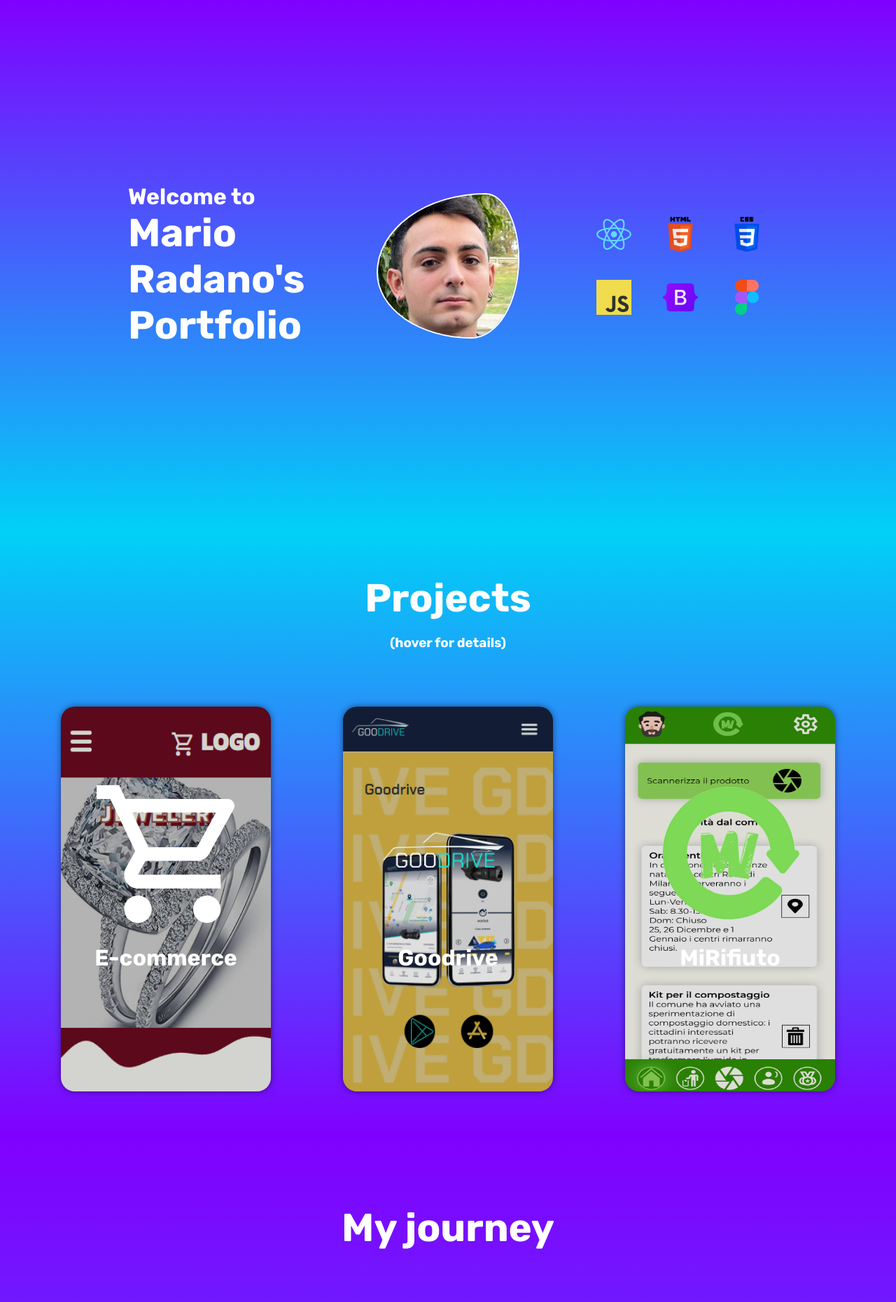
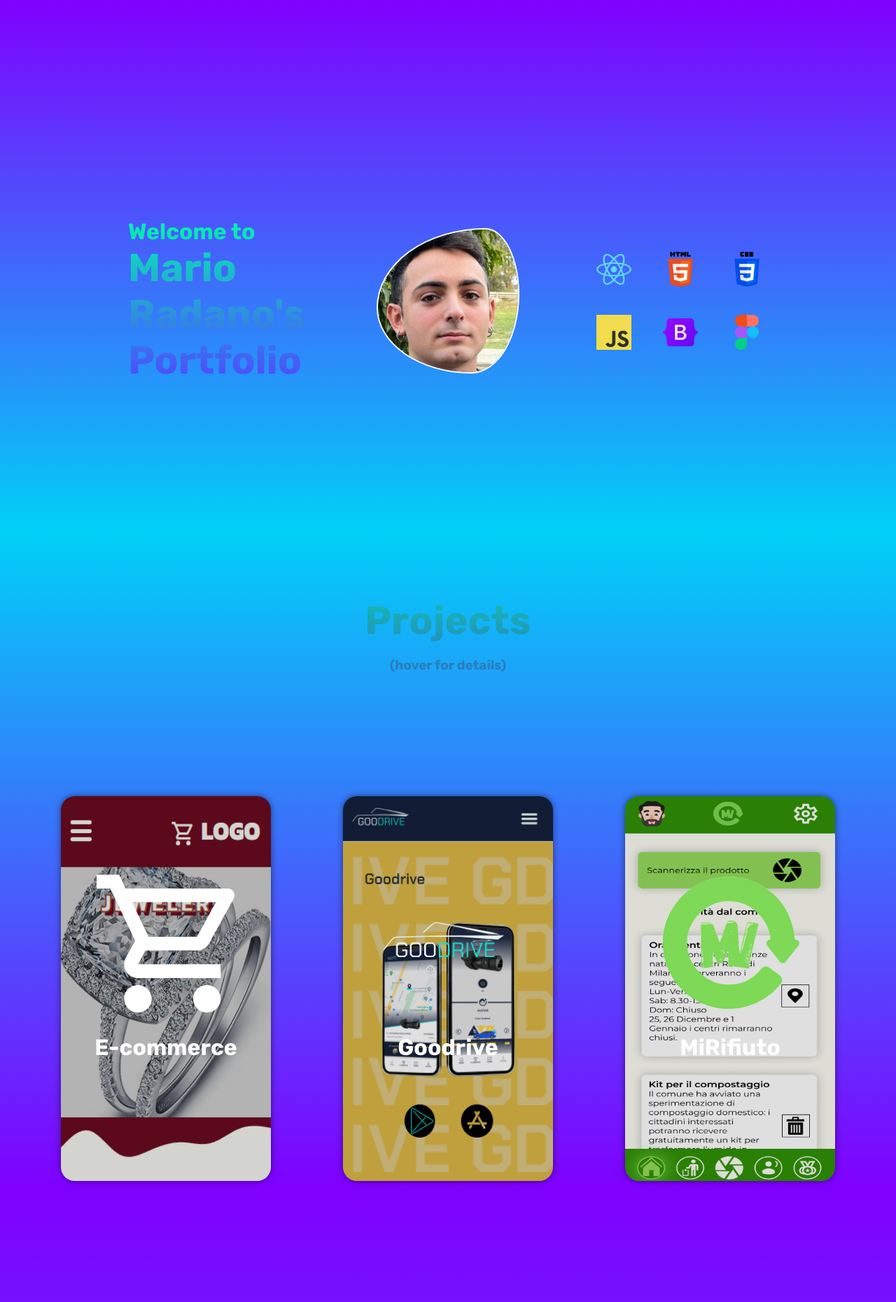
Before and after one commit to MarioRadano/Portfolio, a Next.js app: page / in a window 1280 px wide. Shown: the top 1861 px of the page at 70% size. Built offline with nearby package versions, Linux system fonts and the light colour scheme.

Commit message:
new title decorations

```diff
--- a/app/CSS modules/contacts.module.css
+++ b/app/CSS modules/contacts.module.css
@@ -3,7 +3,7 @@
     top:-6px;
     height: 60vh;
     width:100%;
-
+   z-index:3;
     background: linear-gradient(0deg, rgba(47,240,85,1) 50%, rgba(0,209,247,1) 100%);
     display:flex;
     flex-direction:column;
@@ -20,7 +20,17 @@
 .images img{
     transition:0.5s ease;
 }
+.text{
+    display:flex;
+    flex-direction:column;
+    justify-content:space-between;
+    align-items:center;
+    gap:30px;
+    background: linear-gradient(0deg, rgba(0,247,174,1) 0%, rgba(80,71,255,1) 100%)fixed;
+    background-clip: text;
+    -webkit-text-fill-color: transparent;
 
+}
 @media screen and (min-width:768px){
     .images img:hover{
         transform:scale(1.2);
--- a/app/CSS modules/infos.module.css
+++ b/app/CSS modules/infos.module.css
@@ -6,7 +6,7 @@
     width:100%;
     min-height:95vh;
     gap:100px;
-    padding:100px 10vw 100px;
+    padding:30px 10vw 40px;
     background: linear-gradient(0deg, rgba(0,209,247,1) 0%, rgba(128,0,255,1) 100%);
 }
 
@@ -79,6 +79,16 @@
     position:relative;
     top:-4px;
 }
+.title{
+    background: linear-gradient(0deg, rgba(80,71,255,1) 0%, rgba(0,247,174,1) 100%)fixed;
+    background-clip:text;
+  -webkit-background-clip: text;
+  -webkit-text-fill-color: transparent;
+  text-align:center;
+  height:200px;
+  line-height: 320px;
+}
+
 @media screen and (min-width:768px) {
 
     .container{
--- a/app/CSS modules/presentation.module.css
+++ b/app/CSS modules/presentation.module.css
@@ -6,7 +6,7 @@
     width:100%;
     min-height:95vh;
     gap:50px;
-    padding:100px 10vw 100px;
+    padding:100px 10vw 0;
     background: linear-gradient(0deg, rgba(0,209,247,1) 0%, rgba(128,0,255,1) 100%);
 }
 
@@ -14,6 +14,9 @@
   display:flex;
   flex-direction: column;
   align-items:flex-start;
+  background: linear-gradient(0deg, rgba(80,71,255,1) 0%, rgba(0,247,174,1) 100%)fixed;
+  background-clip: text;
+  -webkit-text-fill-color: transparent;
 
 }
 .frame{
--- a/app/CSS modules/project.module.css
+++ b/app/CSS modules/project.module.css
@@ -84,7 +84,7 @@
 .section{
     position:relative;
     top:-2px;
-    padding: 5vw;
+    padding: 0 5vw 10px;
     width:100vw;
     min-height:95vh;
     display:flex;
@@ -104,10 +104,16 @@
 }
 
 .title{
+    width:100%;
+    height:300px;
     display:flex;
     flex-direction:column;
+    justify-content:center;
     align-items:center;
     gap:20px;
+    background: linear-gradient(0deg, rgba(65,58,195,1) 0%, rgba(0,247,174,1) 100%) fixed;
+    background-clip: text;
+    -webkit-text-fill-color: transparent;
 }
 .title h3:nth-child(2){
     display:none;
--- a/app/Components/Contacts.js
+++ b/app/Components/Contacts.js
@@ -6,8 +6,10 @@
 
     return (<>
     <div className={styles.section}>
-        <h2>Contact me!</h2>
-        <h3>E-mail:radanomario@hotmail.it</h3>
+        <div className={styles.text}>
+            <h2>Contact me!</h2>
+            <h3>E-mail:radanomario@hotmail.it</h3>
+        </div>
         <div className={styles.images}>
             <a href='https://github.com/MarioRadano'>
                 <Image
--- a/app/Components/Infos.js
+++ b/app/Components/Infos.js
@@ -36,7 +36,9 @@
 
     <div className={styles.section}>
 
-        <h1>My journey</h1>
+        <div className={styles.title}>
+            <h1>My journey</h1>
+        </div>
         <Journey experience={masters}/>
         <Journey experience={internship}/>
         <Journey experience={bachelor}/>
```
